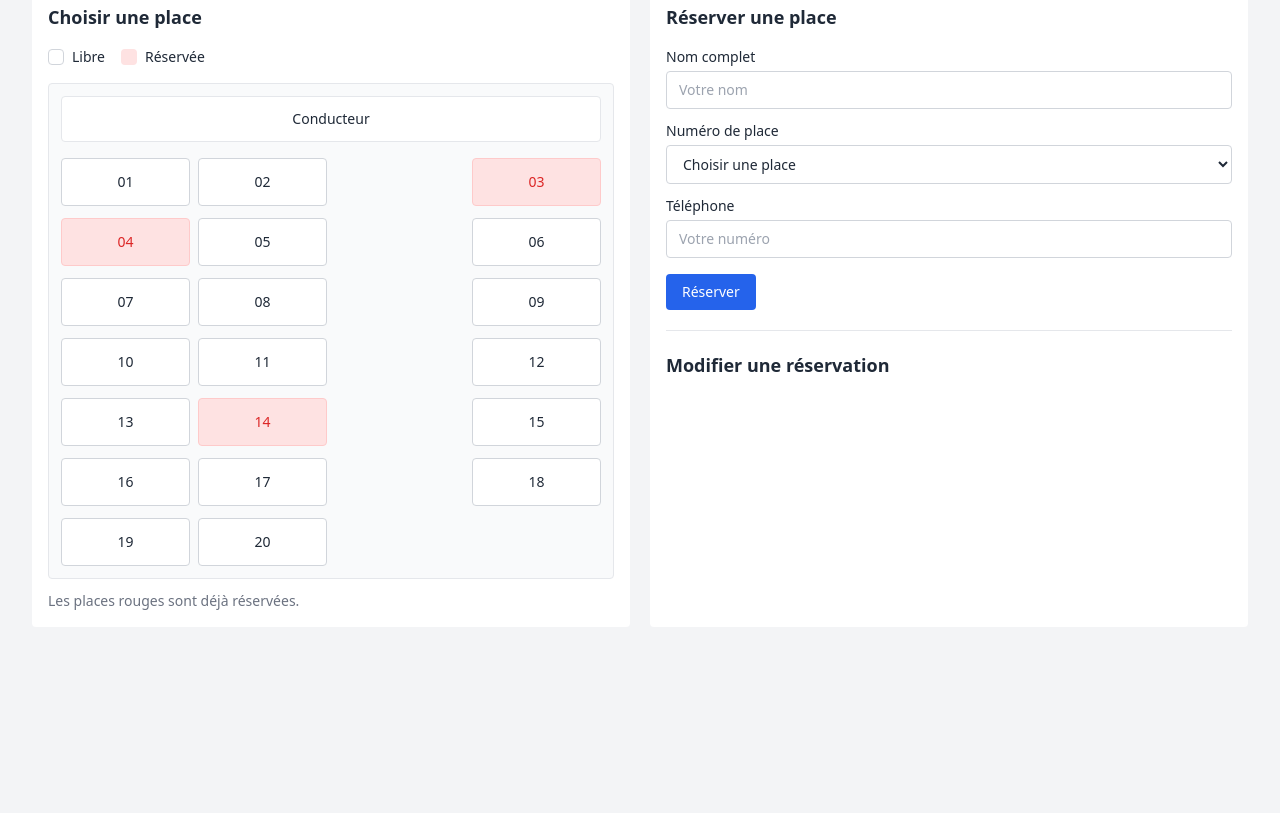
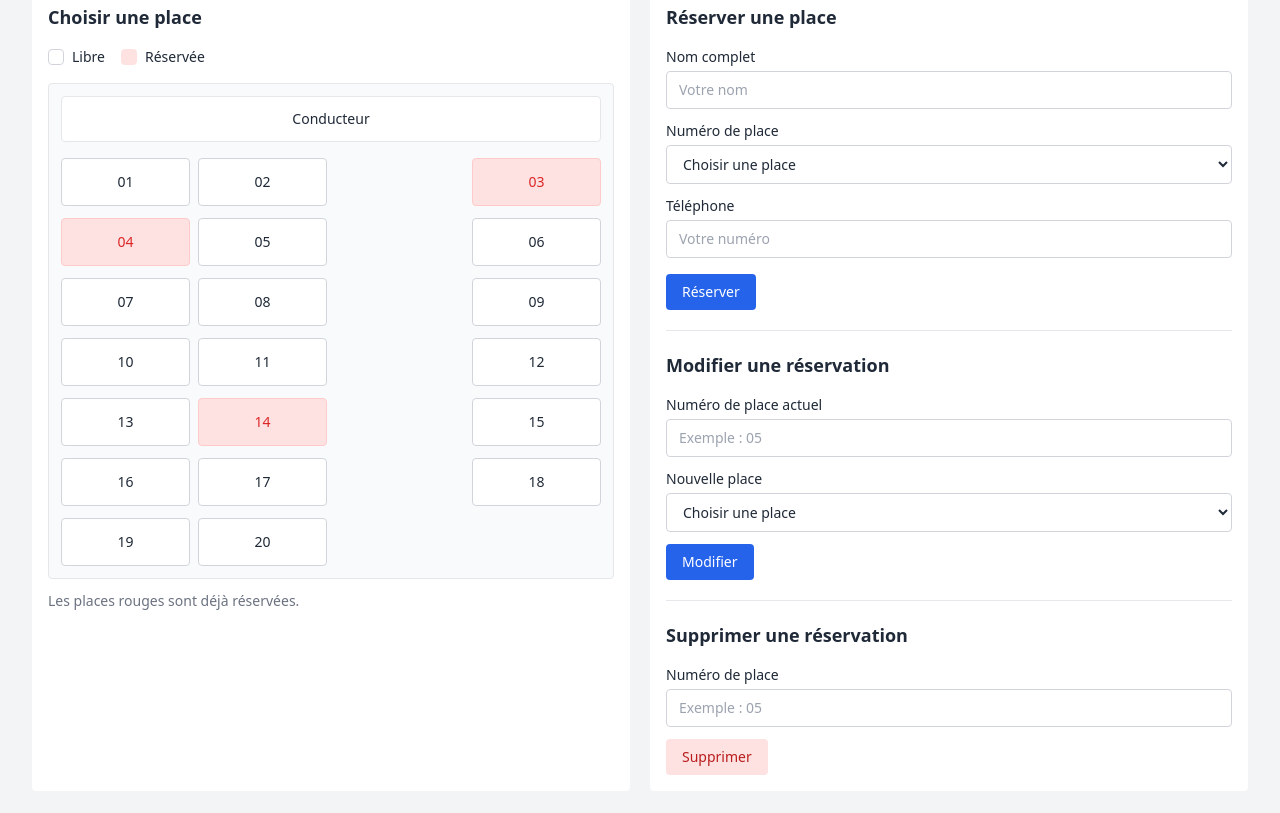
Before and after one commit to Douaeaghmir/BusDirect, a website: page index.html in a window 1280 px wide. Shown: the part 313-1126 px from the top of the page. Before the commit the page ends 964 px from the top, so only its background shows below. Drawn offline with nearby package versions, Linux system fonts and the light colour scheme.

Commit message:
body : continue form

```diff
--- a/index.html
+++ b/index.html
@@ -161,9 +161,63 @@
                 </button>
             </form>
 
+           <hr class="my-5 border-gray-200">
+            <h2 class="mb-4 text-lg font-semibold">Modifier une réservation</h2>
+
+            <form>
+                <div class="mb-3">
+                    <label for="ancienne-place" class="mb-1 block text-sm">Numéro de place actuel</label>
+                    <input id="ancienne-place" type="number" placeholder="Exemple : 05"
+                        class="w-full rounded border border-gray-300 px-3 py-2 text-sm focus:border-blue-500 focus:outline-none">
+                </div>
+
+                <div class="mb-3">
+                    <label for="nouvelle-place" class="mb-1 block text-sm">Nouvelle place</label>
+                    <select id="nouvelle-place"
+                        class="w-full rounded border border-gray-300 bg-white px-3 py-2 text-sm focus:border-blue-500 focus:outline-none">
+                        <option value="">Choisir une place</option>
+                        <option>01</option>
+                        <option>02</option>
+                        <option>05</option>
+                        <option>06</option>
+                        <option>07</option>
+                        <option>08</option>
+                        <option>09</option>
+                        <option>10</option>
+                        <option>11</option>
+                        <option>12</option>
+                        <option>13</option>
+                        <option>15</option>
+                        <option>16</option>
+                        <option>17</option>
+                        <option>18</option>
+                        <option>19</option>
+                        <option>20</option>
+                    </select>
+                </div>
+
+                <button type="submit" class="rounded bg-blue-600 px-4 py-2 text-sm text-white hover:bg-blue-700">
+                    Modifier
+                </button>
+            </form>
+
             <hr class="my-5 border-gray-200">
-            <h2 class="mb-4 text-lg font-semibold">Modifier une réservation</h2>
-        </section>
+
+            <h2 class="mb-4 text-lg font-semibold">Supprimer une réservation</h2>
+
+            <form>
+                <div class="mb-3">
+                    <label for="place-suppression" class="mb-1 block text-sm">Numéro de place</label>
+                    <input id="place-suppression" type="number" placeholder="Exemple : 05"
+                        class="w-full rounded border border-gray-300 px-3 py-2 text-sm focus:border-blue-500 focus:outline-none">
+                </div>
+
+                <button type="submit" class="rounded bg-red-100 px-4 py-2 text-sm text-red-700 hover:bg-red-200">
+                    Supprimer
+                </button>
+            </form>
+
+
 
     </main>
 </body>
```
